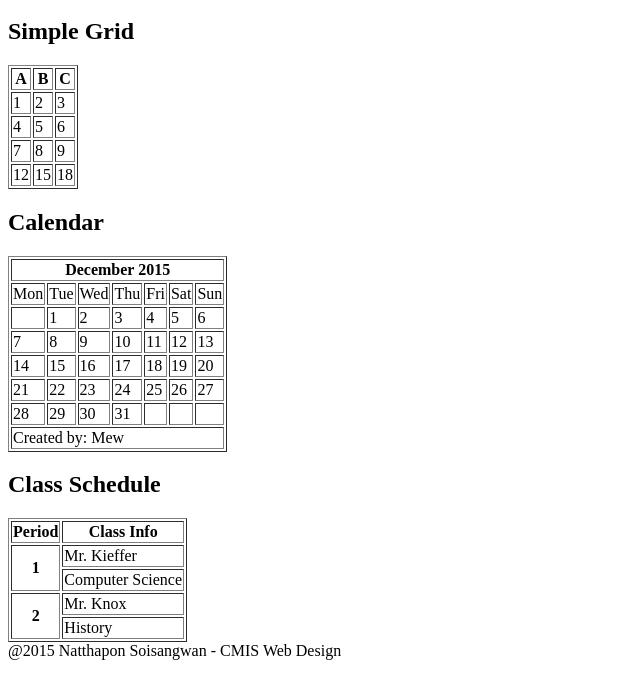
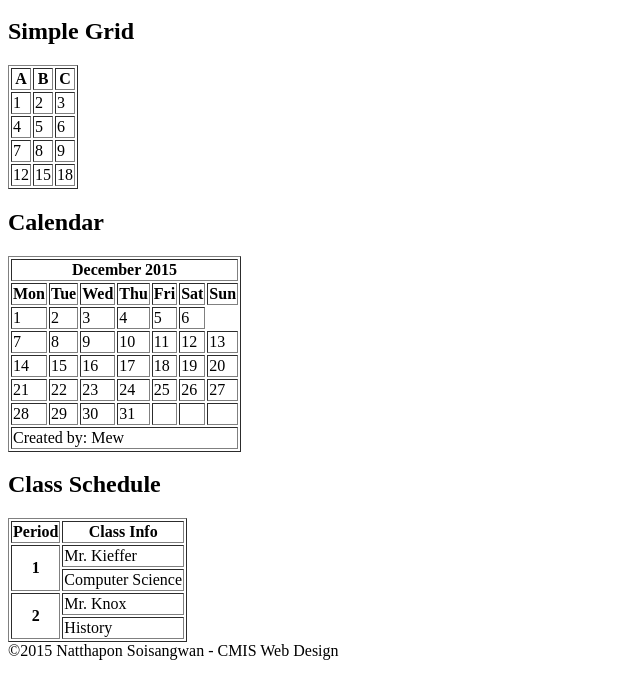
Before and after one commit to mew1837-cmis/mew1837-cmis-wd, a plain HTML site: page tables/index.html in a window 1280 px wide. Shown: the part 118-800 px from the top of the page, without its empty margins (0-640 px from the left). Drawn offline with Linux system fonts and the light colour scheme.

Commit message:
Edited index.html and tables/index.html for the tables assignment

```diff
--- a/tables/index.html
+++ b/tables/index.html
@@ -100,35 +100,32 @@
 							December 2015
 						</th>
 					</tr>
+					<tr>
+						<th>
+							Mon
+						</th>
+						<th>
+							Tue
+						</th>
+						<th>
+							Wed
+						</th>
+						<th>
+							Thu
+						</th>
+						<th>
+							Fri
+						</th>
+						<th>
+							Sat
+						</th>
+						<th>
+							Sun
+						</th>
+					</tr>
 				</thead>
 				<tbody>
 					<tr>
-						<td>
-							Mon
-						</td>
-						<td>
-							Tue
-						</td>
-						<td>
-							Wed
-						</td>
-						<td>
-							Thu
-						</td>
-						<td>
-							Fri
-						</td>
-						<td>
-							Sat
-						</td>
-						<td>
-							Sun
-						</td>
-					</tr>
-					<tr>
-						<td>
-
-						</td>
 						<td>
 							1
 						</td>
@@ -292,7 +289,7 @@
 			</table>
 		</main>
 		<footer>
-		&#64;2015 Natthapon Soisangwan - CMIS Web Design
+		&copy;2015 Natthapon Soisangwan - CMIS Web Design
 		</footer>
 	</body>
 </html>
```
Also changed, not shown: index.html (+46 -1 lines).
